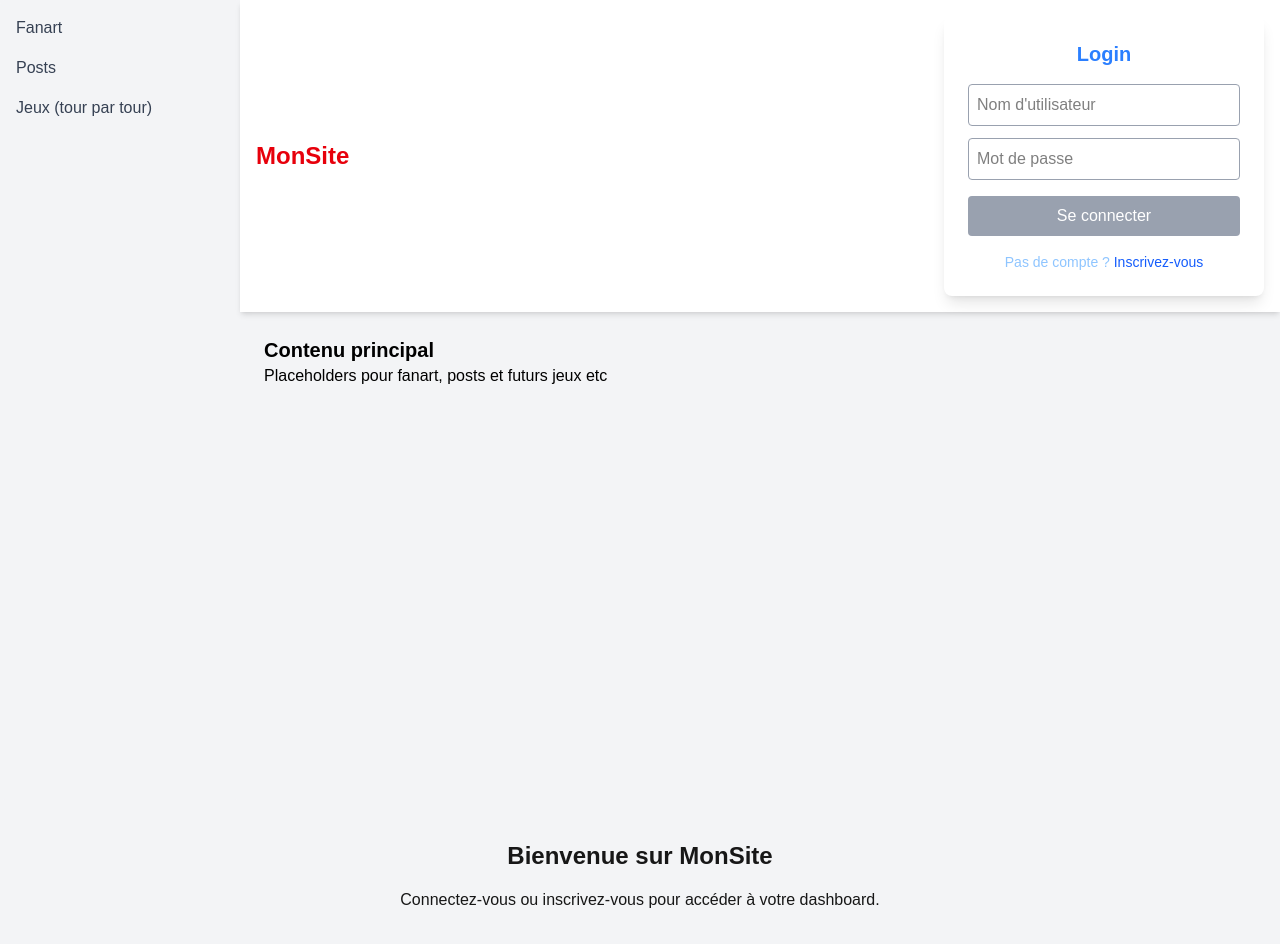
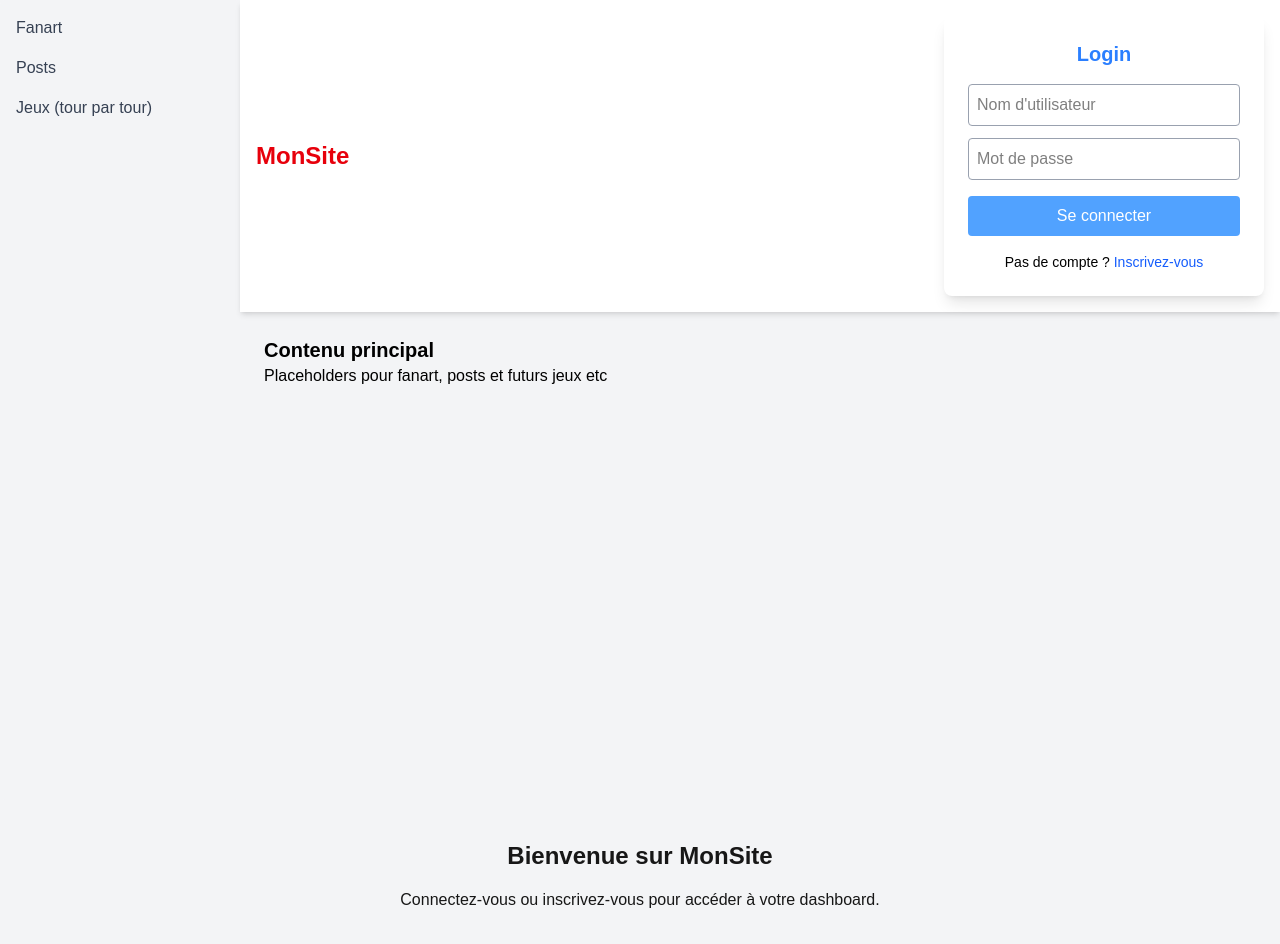
Before and after one commit to Gatssou/NextJsProjet, a Next.js app in the folder front/projet/: page / in a window 1280 px wide. Shown: the top 944 px of the page. Built offline with nearby package versions, Linux system fonts and the light colour scheme.

Commit message:
bouton color
Login/inscr

```diff
--- /dev/null
+++ b/front/projet/prisma/scripts/clearUsers.ts
@@ -0,0 +1,12 @@
+import { PrismaClient } from "@prisma/client";
+
+const prisma = new PrismaClient();
+
+async function main() {
+  await prisma.$executeRawUnsafe(`TRUNCATE TABLE "User" RESTART IDENTITY CASCADE;`);
+  console.log("Table User vidée et IDs remis à zéro !");
+}
+
+main()
+  .catch((e) => console.error(e))
+  .finally(async () => await prisma.$disconnect());
--- a/front/projet/src/app/components/AuthForm.tsx
+++ b/front/projet/src/app/components/AuthForm.tsx
@@ -137,7 +137,7 @@ export default function AuthForm() {
         disabled={isButtonDisabled}
         className={`w-full p-2 mt-2 rounded text-white ${
           isButtonDisabled
-            ? "bg-gray-400"
+            ? "bg-blue-400"
             : isSignup
             ? "bg-green-600 hover:bg-green-700"
             : "bg-blue-600 hover:bg-blue-700"
@@ -150,7 +150,7 @@ export default function AuthForm() {
           : "Se connecter"}
       </button>
 
-      <div className="text-sm mt-4 text-center text-blue-300">
+      <div className="text-sm mt-4 text-center text-black">
         {isSignup ? (
           <>
             Déjà un compte ?{" "}
```
